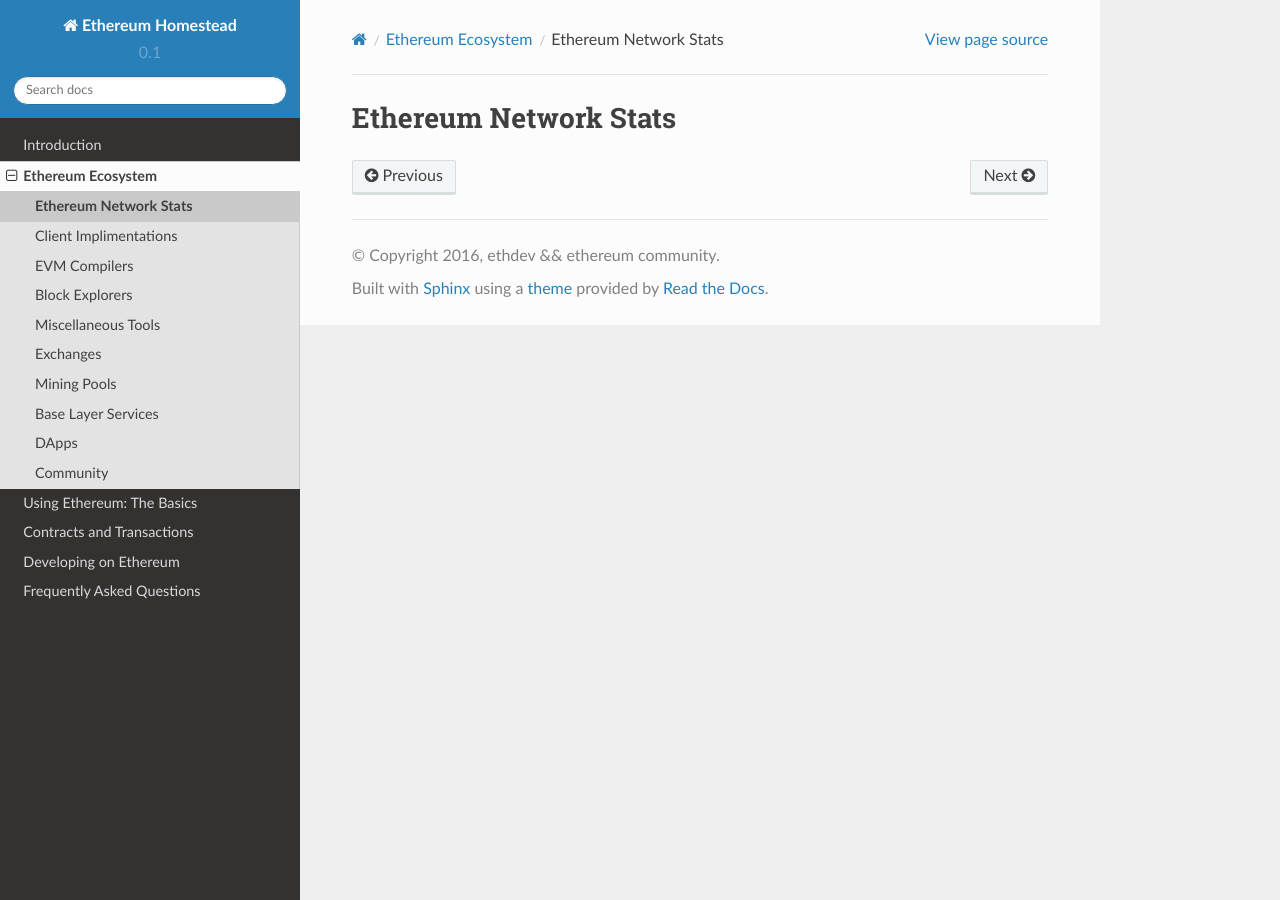
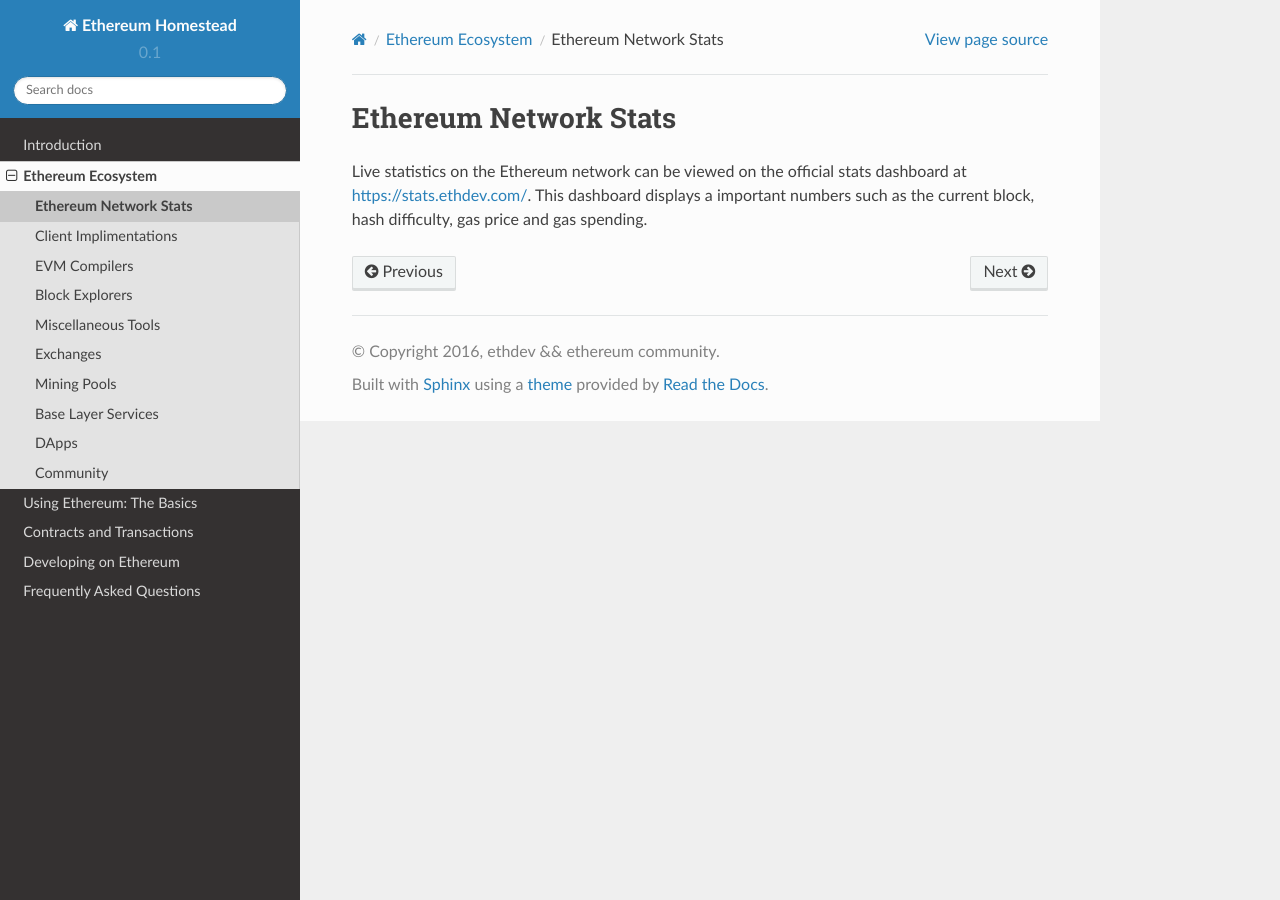
Before and after one commit to ethereum/homestead-guide, a Sphinx documentation site: the page built from source/ethereum-ecosystem/ethereum-network-stats.rst, in a window 1280 px wide. Built offline with Sphinx 7.4.7 and the Read the Docs theme 2.0.0, drawn with Linux system fonts in a browser that asks for light colours.

Commit message:
Added link to ethdev dashboard on Network Stats page

```diff
--- a/source/ethereum-ecosystem/ethereum-network-stats.rst
+++ b/source/ethereum-ecosystem/ethereum-network-stats.rst
@@ -1,3 +1,5 @@
 *****
 Ethereum Network Stats
 *****
+
+Live statistics on the Ethereum network can be viewed on the official stats dashboard at https://stats.ethdev.com/. This dashboard displays a important numbers such as the current block, hash difficulty, gas price and gas spending.
```
